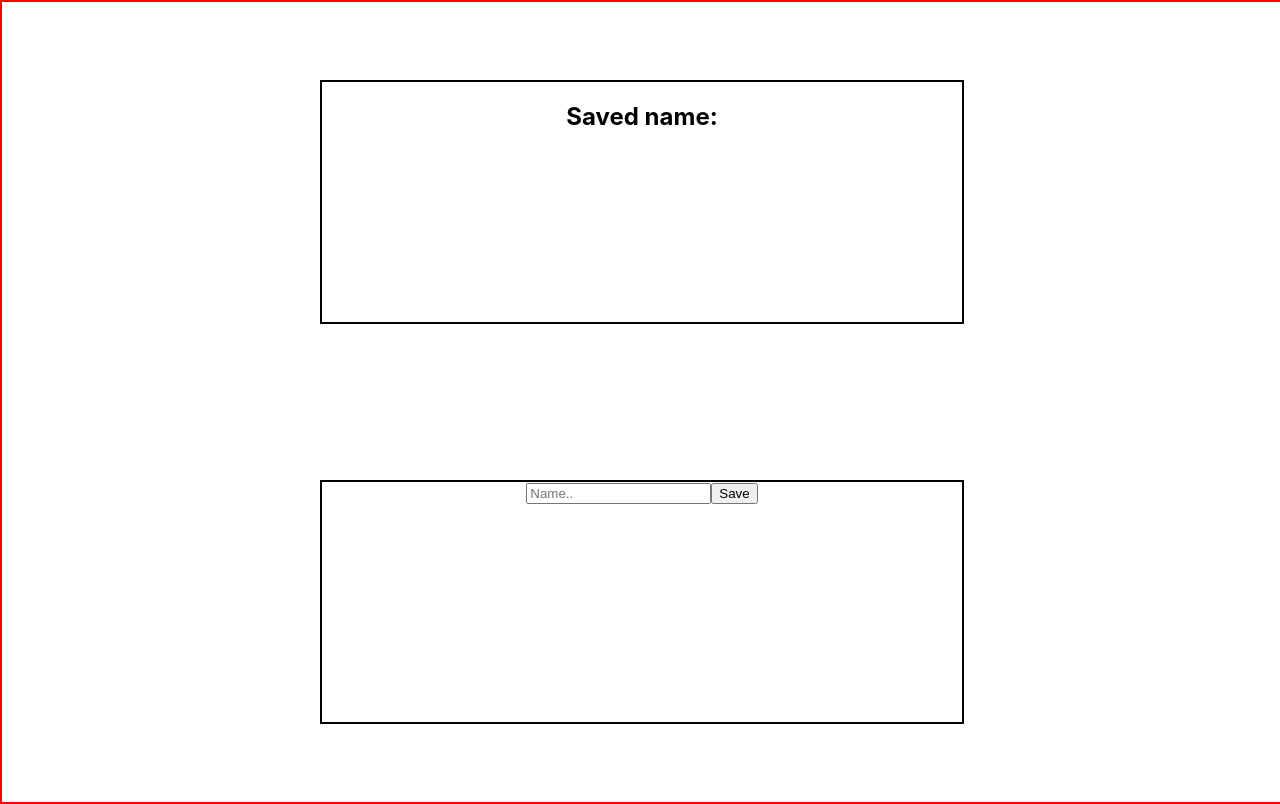
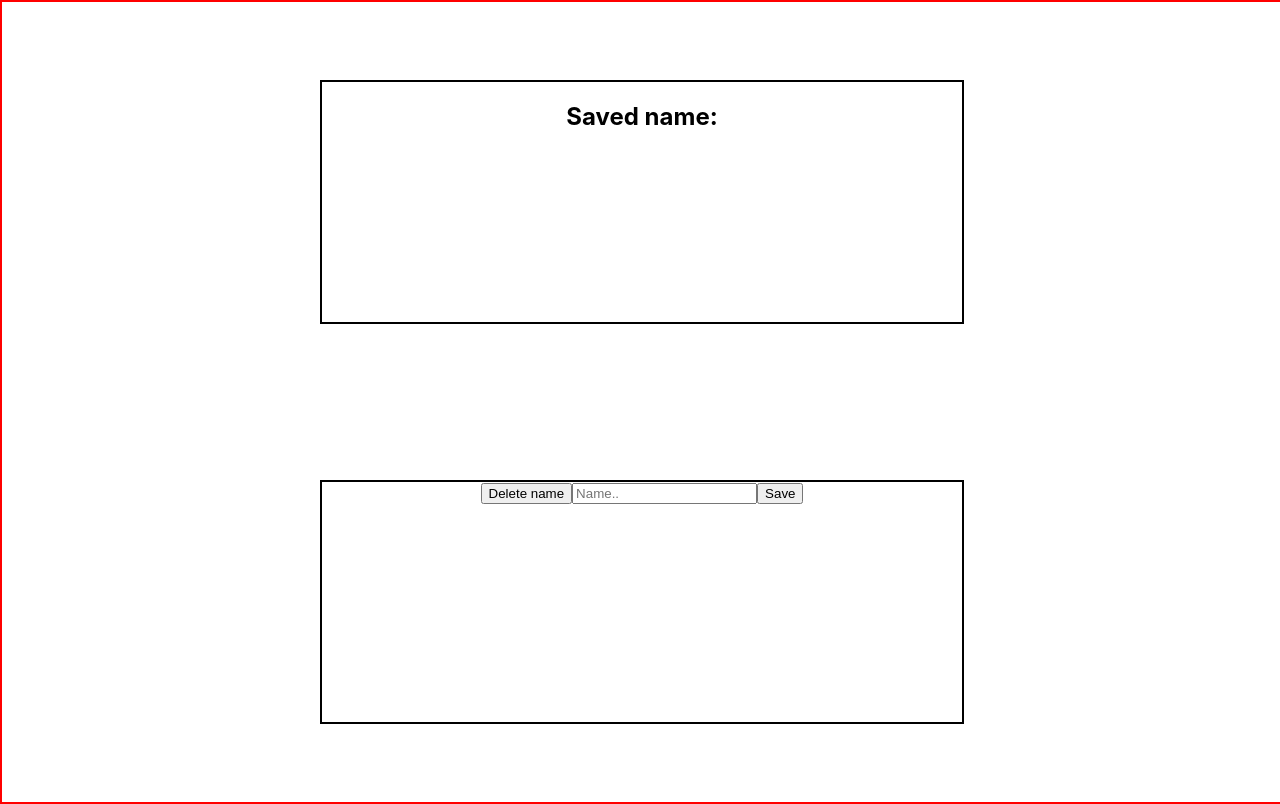
Before and after one commit to rebeckaalsterlind/react-hooks-save-name, a React (Create React App) app: page / in a window 1280 px wide. Built offline with nearby package versions, Linux system fonts and the light colour scheme.

Commit message:
deleting state working

```diff
--- a/src/Form.js
+++ b/src/Form.js
@@ -7,19 +7,26 @@
 
   const handleSubmit = (evt) => {
     evt.preventDefault();
-    name(saveName)
+
   }
 
+  const handleDel = () => {
+    name('')
+    setName('')
+  }
 
   return (
     <form onSubmit={handleSubmit} className="Form">
+      <button onClick={handleDel} >Delete name</button>
+
       <input
         type="text"
         onChange={(evt) => setName(evt.target.value)}
         placeholder="Name.."
         value={saveName}
+
       />
-      <button type="submit" >Save</button>
+      <button onClick={() => name(saveName)}>Save</button>
     </form>
   );
 };
```
